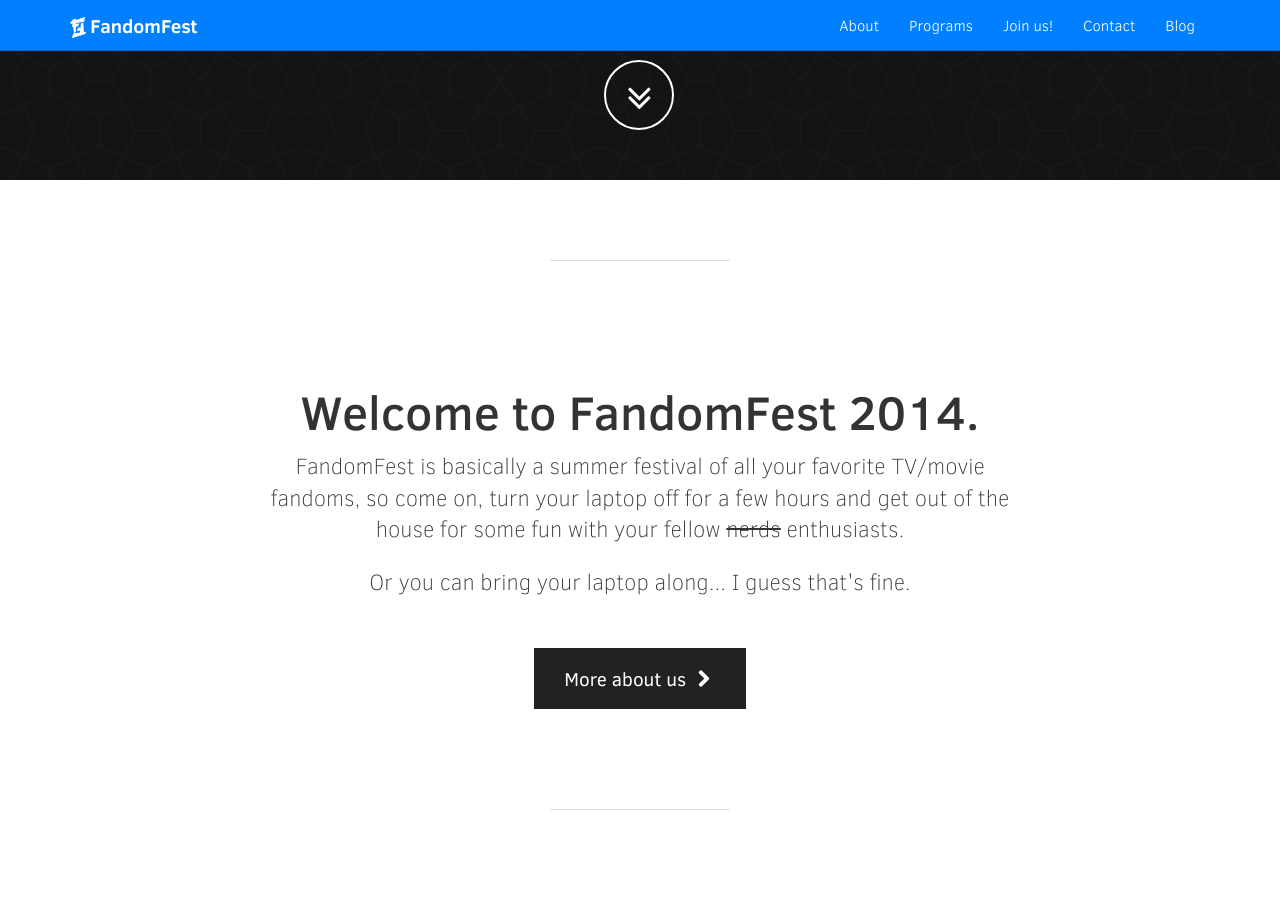
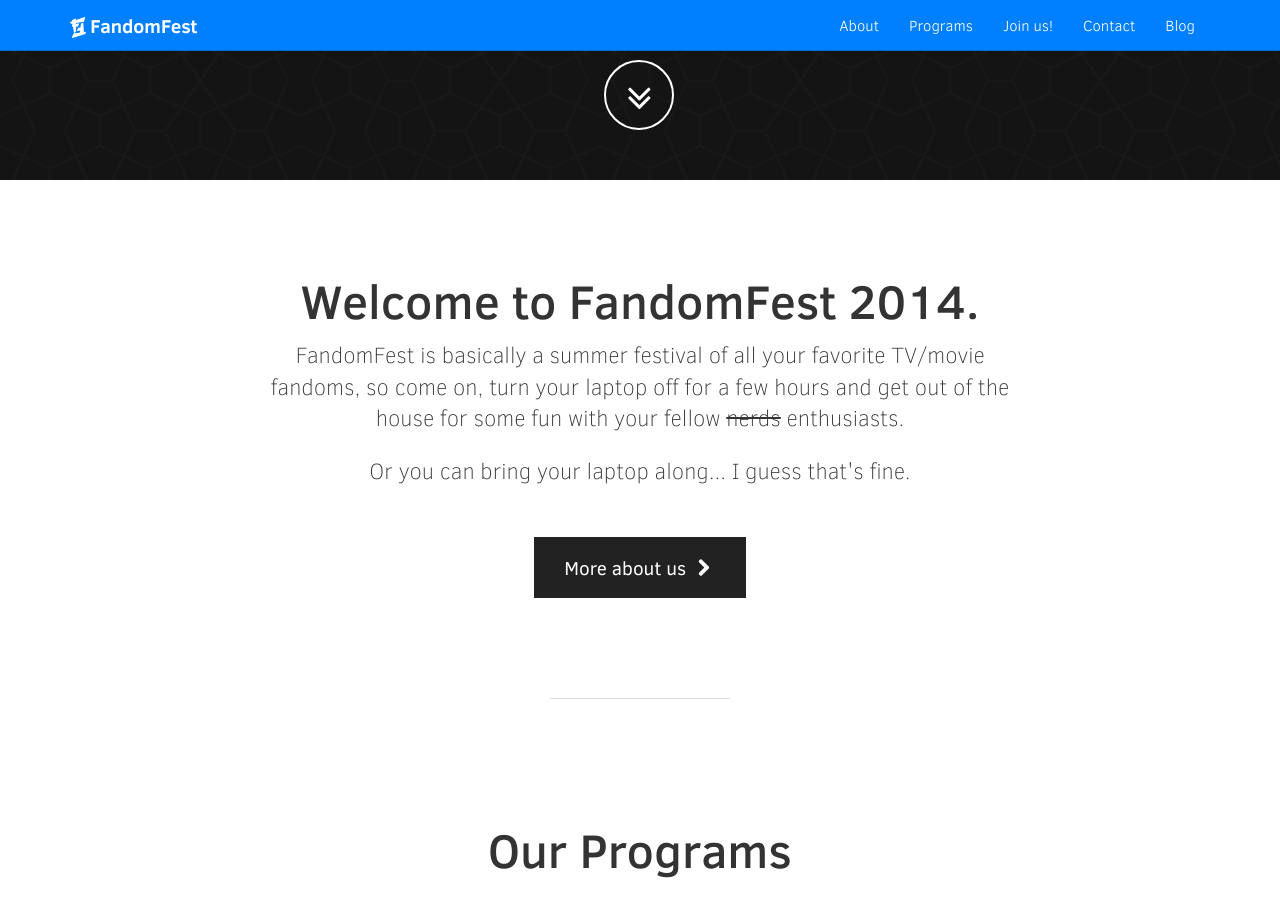
Before and after one commit to resir014/fandom-fest, a Jekyll site: the page built from index.html, in a window 1280 px wide and 900 px high, scrolled down 720 px. Built offline with Jekyll 4.4.1, drawn with Linux system fonts in a browser that asks for light colours; nearby versions of some CDN libraries.

Commit message:
Fixed some more issues with headings, etc.

```diff
--- a/css/styles.css
+++ b/css/styles.css
@@ -438,12 +438,6 @@
  * Homepage Content
  */
 
-/* Content */
-
-#content {
-    margin-top: 50px;
-}
-
 /* Featurette */
 
 .featurette {
@@ -721,6 +715,8 @@
     color: #3b5998;
 }
 
-.email-wrapper {
-    font-size: 1.4em;
+@media (min-width: 768px) {
+    .email-wrapper {
+        font-size: 1.4em;
+    }
 }
--- a/index.html
+++ b/index.html
@@ -5,9 +5,6 @@
 <main id="content">
     <section id="about">
         <div class="container">
-
-            <hr />
-
             <div class="row featurette featurette-centered">
                 <div class="col-lg-8 col-lg-offset-2">
                     <h2 class="featurette-title">Welcome to FandomFest 2014.</h2>
@@ -108,7 +105,7 @@
             <div class="row featurette-sm">
                 <div class="col-md-3 col-equal">
                     <div class="well">
-                        <h3 class="featurette-column-title">Volunteers</h3>
+                        <h4 class="featurette-column-title">Volunteers</h4>
                         <p>We’re still a bit short on staff here and wouldn’t mind to have some helping hands.</p>
                         <p>Preferrably attached to the body.</p>
 
@@ -124,7 +121,7 @@
 
                 <div class="col-md-3 col-equal">
                     <div class="well">
-                        <h3 class="featurette-column-title">Booth Registration</h3>
+                        <h4 class="featurette-column-title">Booth Registration</h4>
                         <p>Share your passion and showcase your creations with us!</p>
 
                         <p class="text-muted">Sebarkan minat dan pamerkan kreasimu bersama kami!</p>
@@ -139,7 +136,7 @@
 
                 <div class="col-md-3 col-equal">
                     <div class="well">
-                        <h3 class="featurette-column-title">Performance Registration</h3>
+                        <h4 class="featurette-column-title">Performance Registration</h4>
                         <p>Got any interesting talent to show? Singing, dancing, acting, or anything fun, maybe? Join us now!</p>
 
                         <p class="text-muted">Punya bakat yang menarik untuk ditampilkan? Mungkin menyanyi, menari, atau apapun yang menyenangkan, ayo bergabung bersama kami!</p>
@@ -152,7 +149,7 @@
 
                 <div class="col-md-3 col-equal">
                     <div class="well">
-                        <h3 class="featurette-column-title">Sponsorship &amp; Media Partners</h3>
+                        <h4 class="featurette-column-title">Sponsorship &amp; Media Partners</h4>
                         <p>Be our sponsor or media partner to collaborate to nurture the creative passion of the young people!</p>
 
                         <p class="text-muted">Jadilah sponsor atau media partner untuk bekerja sama dengan kami dalam mendukung minat kreatif anak muda!</p>
```
